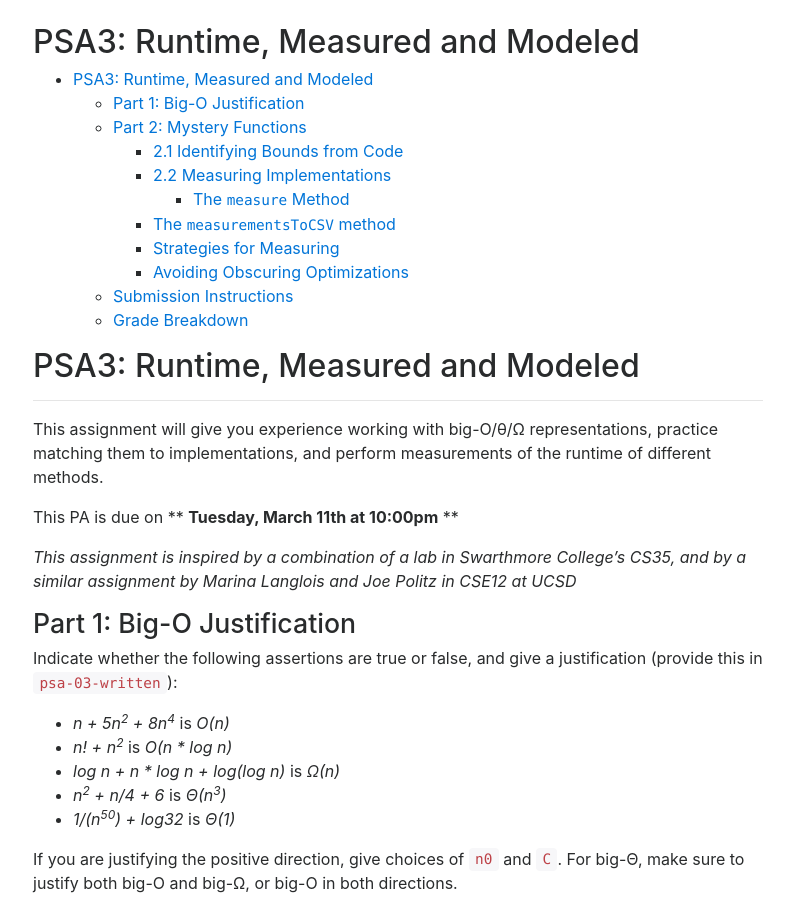
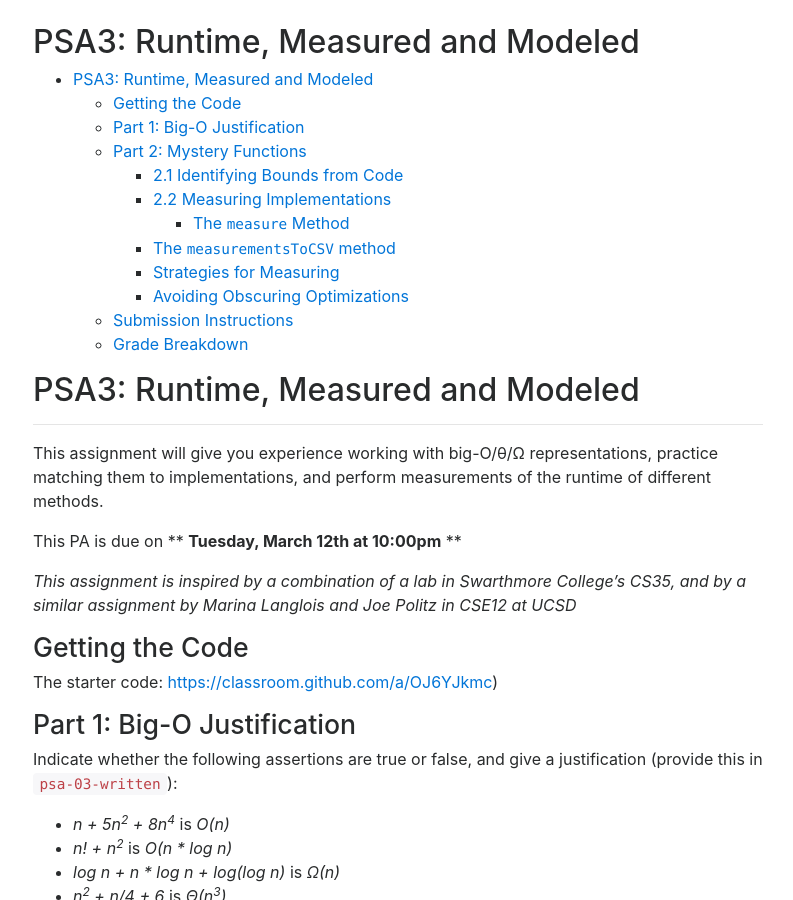
Before and after one commit to usd-comp230/usd-comp230.github.io, a Jekyll site: the page built from pa3/index.md, in a window 1280 px wide and 900 px high. Shown: the whole window, without its empty margins (242-1035 px from the left). Built offline with Jekyll 4.4.1, drawn with Linux system fonts in a browser that asks for light colours; nearby versions of some CDN libraries.

Commit message:
update 3 starter date.

```diff
--- a/pa3/index.md
+++ b/pa3/index.md
@@ -10,10 +10,13 @@ This assignment will give you experience working with big-Ο/θ/Ω
 representations, practice matching them to implementations, and perform
 measurements of the runtime of different methods.
 
-This PA is due on ** **Tuesday, March 11th at 10:00pm** **
+This PA is due on ** **Tuesday, March 12th at 10:00pm** **
 
 _This assignment is inspired by a combination of a lab in Swarthmore College's
 CS35, and by a similar assignment by Marina Langlois and Joe Politz in CSE12 at UCSD_
+
+## Getting the Code
+The starter code: [https://classroom.github.com/a/OJ6YJkmc](https://classroom.github.com/a/OJ6YJkmc))
 
 ## Part 1: Big-O Justification
 
```
